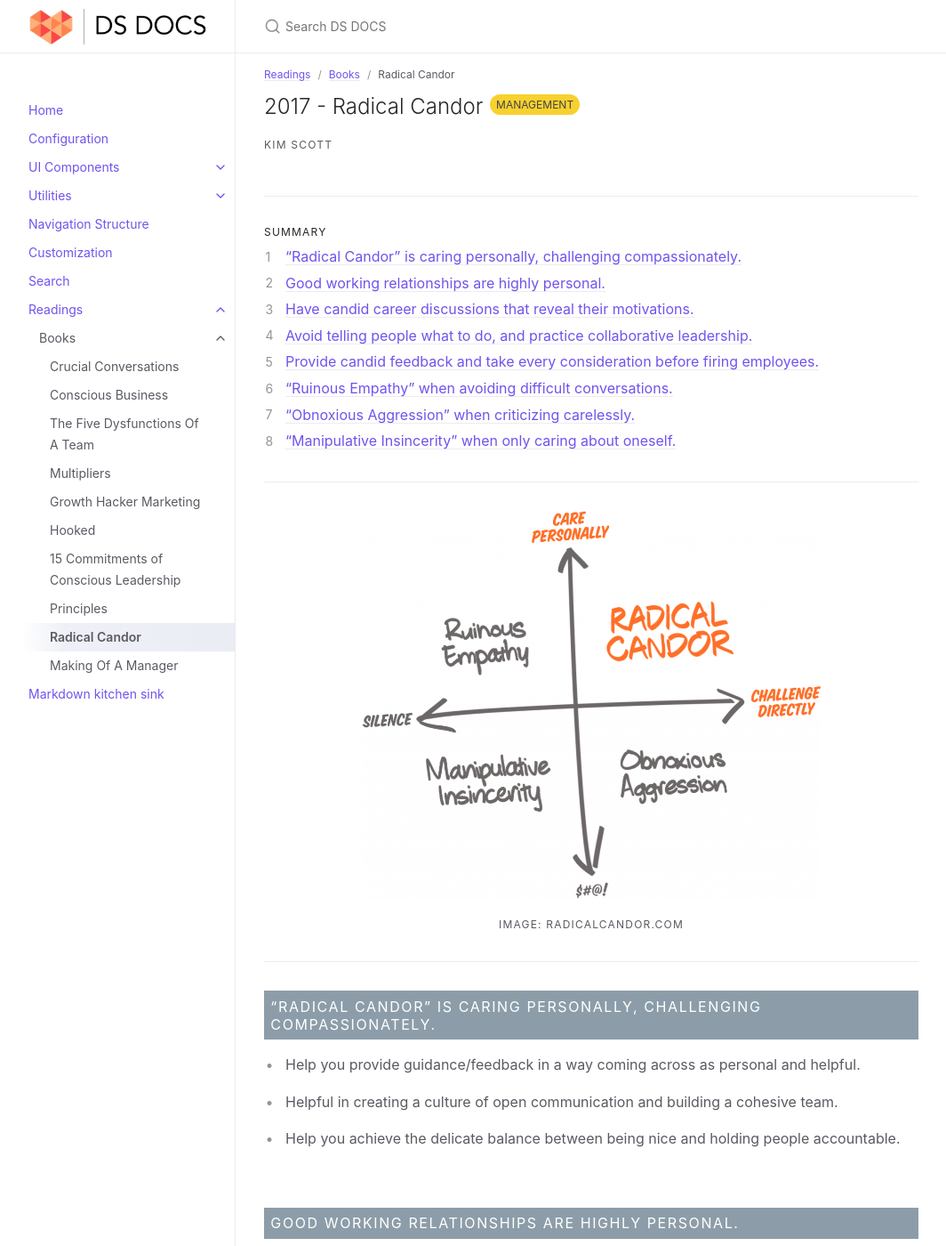
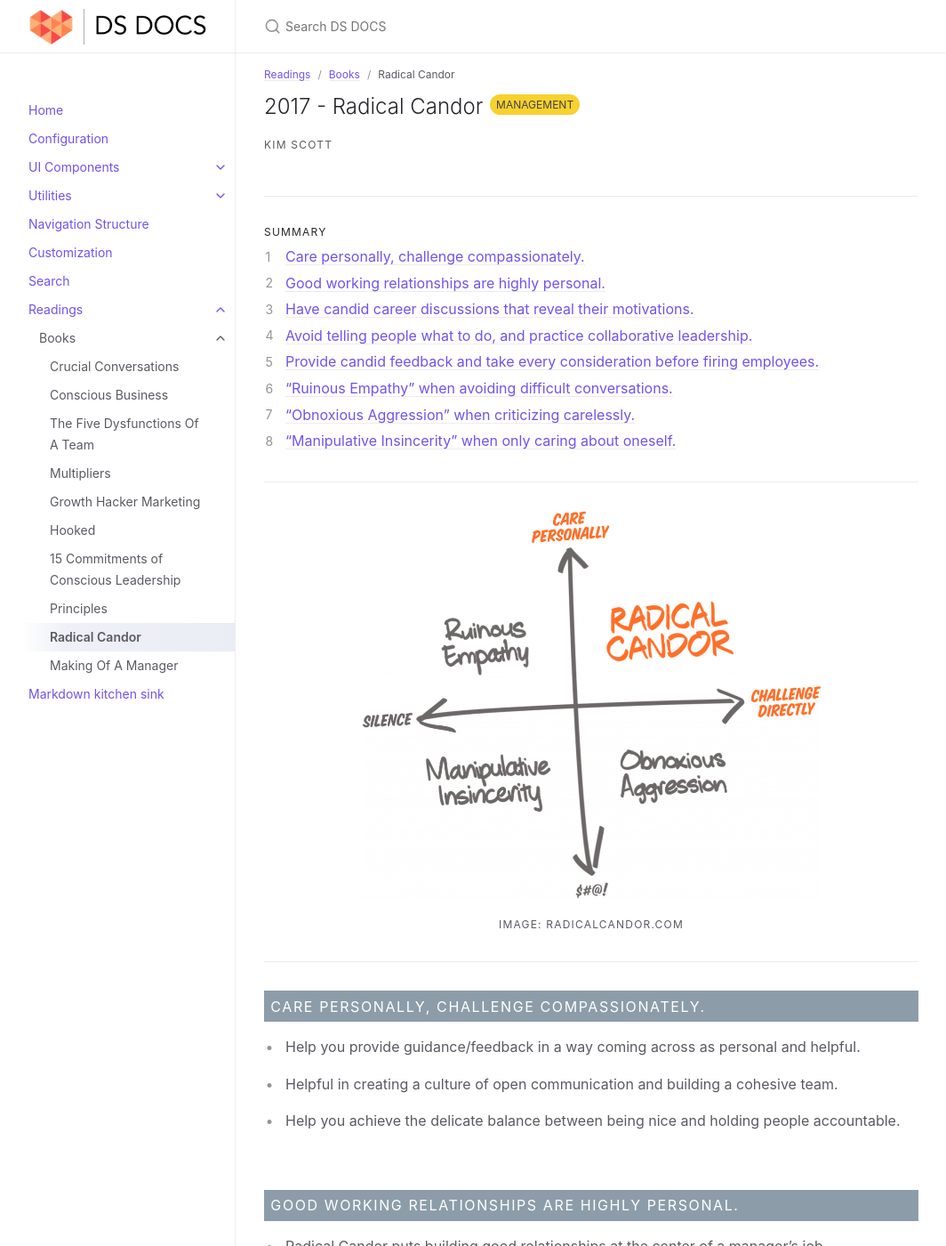
Before and after one commit to thisisjoonlim/dsdocs, a Jekyll site: the page built from docs/readings/books/radical-candor.md, in a window 1280 px wide and 1400 px high. Shown: the whole window at 89% size, without its empty margins (107-1171 px from the left). Built offline with Jekyll 4.4.1, drawn with Linux system fonts in a browser that asks for light colours; a script that is not in the unit is left out; comment, search, counter and statistics services are not loaded.

```diff
--- a/docs/readings/books/radical-candor.md
+++ b/docs/readings/books/radical-candor.md
@@ -33,7 +33,7 @@ Image: radicalcandor.com
 
 ---
 
-##### “Radical Candor” is caring personally, challenging compassionately.
+##### Care personally, challenge compassionately.
 - Help you provide guidance/feedback in a way coming across as personal and helpful.
 
 - Helpful in creating a culture of open communication and building a cohesive team.
```
